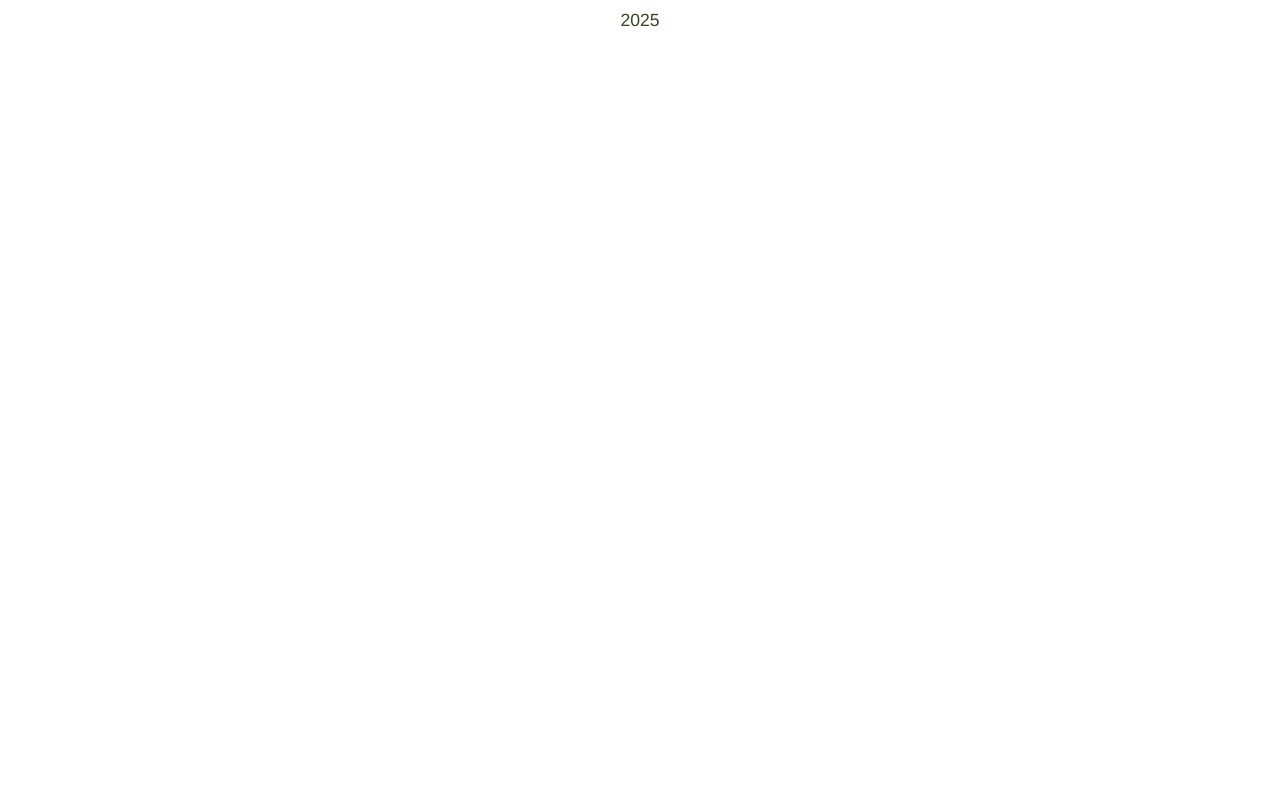
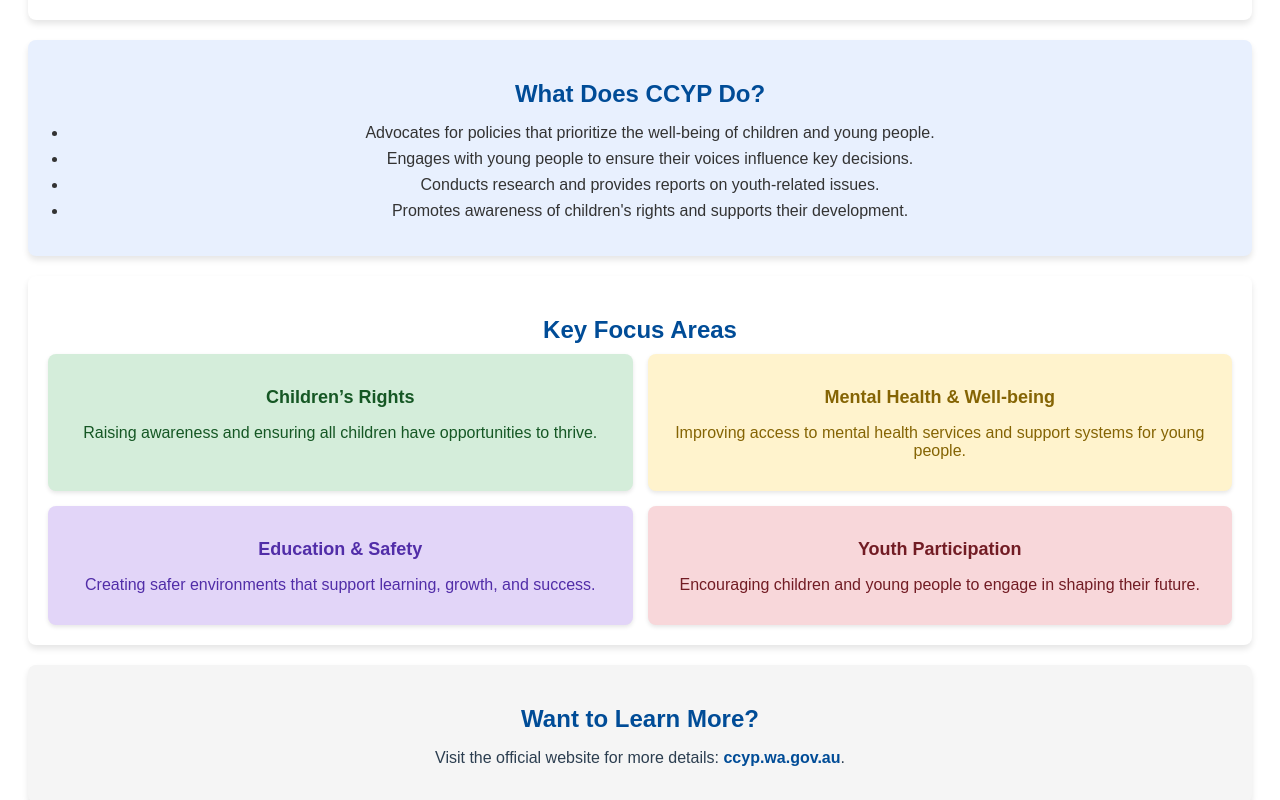
Before and after one commit to xuyiwei0812/CCYPArtCampaign, a Vue app: page /#/about/ccyp in a window 1280 px wide. Shown: the part 380-1180 px from the top of the page. Before the commit the page ends 800 px from the top, so only its background shows below. Built offline with nearby package versions, Linux system fonts and the light colour scheme; the HTML template or start-up script is replaced by a standard one.

Commit message:
Made aboutCCYP page

```diff
--- /dev/null
+++ b/src/components/aboutCCYP.vue
@@ -0,0 +1,183 @@
+<template>
+    <div class="container">
+        <!-- 介绍部分 -->
+        <section class="section">
+            <h2>Who is CCYP?</h2>
+            <p>
+                The <strong>Commissioner for Children and Young People (CCYP)</strong> is an independent organization in Western Australia
+                dedicated to advocating for the rights, well-being, and voices of children and young people. It ensures their needs
+                are heard and considered in policies and decision-making processes.
+            </p>
+        </section>
+
+        <!-- 主要工作内容 -->
+        <section class="section section-blue">
+            <h2>What Does CCYP Do?</h2>
+            <ul>
+                <li>Advocates for policies that prioritize the well-being of children and young people.</li>
+                <li>Engages with young people to ensure their voices influence key decisions.</li>
+                <li>Conducts research and provides reports on youth-related issues.</li>
+                <li>Promotes awareness of children's rights and supports their development.</li>
+            </ul>
+        </section>
+
+        <!-- 重点关注领域 -->
+        <section class="section">
+            <h2 class="center">Key Focus Areas</h2>
+            <div class="grid">
+                <div class="card card-green">
+                    <h3>Children’s Rights</h3>
+                    <p>Raising awareness and ensuring all children have opportunities to thrive.</p>
+                </div>
+                <div class="card card-yellow">
+                    <h3>Mental Health & Well-being</h3>
+                    <p>Improving access to mental health services and support systems for young people.</p>
+                </div>
+                <div class="card card-purple">
+                    <h3>Education & Safety</h3>
+                    <p>Creating safer environments that support learning, growth, and success.</p>
+                </div>
+                <div class="card card-red">
+                    <h3>Youth Participation</h3>
+                    <p>Encouraging children and young people to engage in shaping their future.</p>
+                </div>
+            </div>
+        </section>
+
+        <!-- 联系方式 -->
+        <section class="section section-gray center">
+            <h2>Want to Learn More?</h2>
+            <p>
+                Visit the official website for more details:
+                <a href="https://www.ccyp.wa.gov.au/" class="link">ccyp.wa.gov.au</a>.
+            </p>
+        </section>
+    </div>
+</template>
+
+<script>
+    export default {
+        name: "AboutCCYP",
+    };
+</script>
+
+<style scoped>
+    /* 全局容器 */
+    .container {
+        max-width: 1400px;
+        margin: 0 auto;
+        padding: 20px;
+        font-family: Arial, sans-serif;
+    }
+
+    /* 标题部分 */
+    .header {
+        text-align: center;
+        margin-bottom: 30px;
+    }
+
+    .header h1 {
+        font-size: 32px;
+        color: #004c97;
+    }
+
+    .header p {
+        font-size: 16px;
+        color: #666;
+    }
+
+    /* 通用部分样式 */
+    .section {
+        background: white;
+        padding: 20px;
+        margin-bottom: 20px;
+        border-radius: 8px;
+        box-shadow: 0px 4px 6px rgba(0, 0, 0, 0.1);
+    }
+
+    .section h2 {
+        font-size: 24px;
+        color: #004c97;
+        margin-bottom: 10px;
+    }
+
+    .section ul {
+        list-style-type: disc;
+        padding-left: 20px;
+        color: #333;
+    }
+
+    .section li {
+        margin-bottom: 8px;
+    }
+
+    /* 颜色背景 */
+    .section-blue {
+        background-color: #e8f0fe;
+    }
+
+    .section-gray {
+        background-color: #f5f5f5;
+    }
+
+    /* 重点关注领域 - 网格 */
+    .grid {
+        display: grid;
+        grid-template-columns: 1fr;
+        gap: 15px;
+    }
+
+    @media (min-width: 768px) {
+        .grid {
+            grid-template-columns: 1fr 1fr;
+        }
+    }
+
+    /* 卡片样式 */
+    .card {
+        padding: 15px;
+        border-radius: 8px;
+        box-shadow: 0px 2px 4px rgba(0, 0, 0, 0.1);
+    }
+
+    .card h3 {
+        font-size: 18px;
+        margin-bottom: 5px;
+    }
+
+    /* 重点关注领域 - 不同颜色的卡片 */
+    .card-green {
+        background-color: #d4edda;
+        color: #155724;
+    }
+
+    .card-yellow {
+        background-color: #fff3cd;
+        color: #856404;
+    }
+
+    .card-purple {
+        background-color: #e2d5f8;
+        color: #512da8;
+    }
+
+    .card-red {
+        background-color: #f8d7da;
+        color: #721c24;
+    }
+
+    /* 其他样式 */
+    .center {
+        text-align: center;
+    }
+
+    .link {
+        color: #004c97;
+        text-decoration: none;
+        font-weight: bold;
+    }
+
+    .link:hover {
+        text-decoration: underline;
+    }
+</style>
--- a/src/components/aboutPage.vue
+++ /dev/null
@@ -1,13 +0,0 @@
-<template>
-<div>1</div>
-</template>
-
-<script>
-    export default {
-        name: "aboutPage"
-    }
-</script>
-
-<style scoped>
-
-</style>
--- a/src/components/artworkPage.vue
+++ b/src/components/artworkPage.vue
@@ -8,7 +8,7 @@
                     <h3>{{ art.title }}</h3>
                     <p>By: {{ art.artist }}</p>
                     <p>Group: {{ art.group }}</p>
-                    <a :href="art.social_media_link" target="_blank" class="view-link">View Artwork Link</a>
+                    <a :href="art.social_media_link" target="_blank" class="view-link">Artwork Link</a>
                 </div>
             </div>
         </div>
--- a/src/components/mainPage.vue
+++ b/src/components/mainPage.vue
@@ -1,4 +1,5 @@
 <template>
+  <div class="main-page">
   <div class="main-content">
     <div class="hero">
       <img src="@/assets/banner.webp" alt="Art Campaign Banner" class="hero-image">
@@ -16,8 +17,37 @@
           to highlight differences between poverty and neglect through storytelling art.
           It aims to reduce poverty stigma, raise awareness, and engage young people
           in social justice discussions.
+        </p>
+        <p>
+          Understanding poverty is essential in distinguishing it from neglect.
+          Through this campaign, we aim to educate the public on the true nature of poverty—its causes,
+          challenges, and impacts—so that children and young people facing financial hardship are not
+          unfairly judged or mischaracterized.
+        </p>
+      </div>
+    </div>
+  </div>
 
-        </p>
+    <!-- 重点展示区域 -->
+    <div class="focus-section">
+      <h2 class="focus-title">Key Focus Areas</h2>
+      <div class="focus-container">
+        <div class="focus-box focus-green">
+          <h3>Empowerment</h3>
+          <p>Giving children and young people a voice through artistic expression.</p>
+        </div>
+        <div class="focus-box focus-yellow">
+          <h3>Awareness</h3>
+          <p>Educating the public on the realities of poverty and reducing stigma.</p>
+        </div>
+        <div class="focus-box focus-blue">
+          <h3>Inclusivity</h3>
+          <p>Ensuring participation from diverse backgrounds, including rural and metro areas.</p>
+        </div>
+        <div class="focus-box focus-red">
+          <h3>Community Engagement</h3>
+          <p>Encouraging collaboration between young people, artists, and advocacy groups.</p>
+        </div>
       </div>
     </div>
   </div>
@@ -76,7 +106,7 @@
     align-items: center;
     gap: 10px; /* 调整文字和 Logo 之间的间距 */
     margin-bottom: 5px; /* 确保与下面的内容有间距 */
-    margin-top: -180px; /* 主动上移整个部分 */
+    margin-top: -10px; /* 主动上移整个部分 */
   }
 
   /* CCYP Logo 调整 */
@@ -97,6 +127,63 @@
     color: #333;
   }
 
+  /* 重点展示区域 */
+  .focus-section {
+    width: 100%;
+    text-align: center;
+    margin-top: 50px;
+  }
+
+  .focus-title {
+    font-size: 28px;
+    color: #5C3B1E;
+    margin-bottom: 20px;
+  }
+
+  /* 横向色块容器 */
+  .focus-container {
+    display: flex;
+    justify-content: center;
+    gap: 15px;
+    flex-wrap: wrap;
+  }
+
+  /* 重点色块 */
+  .focus-box {
+    flex: 1;
+    min-width: 220px;
+    max-width: 297px;
+    padding: 20px;
+    border-radius: 10px;
+    text-align: center;
+    color: gray;
+    font-size: 18px;
+    font-weight: bold;
+    box-shadow: 0 4px 8px rgba(0, 0, 0, 0.15);
+  }
+
+  .focus-box h3 {
+    font-size: 22px;
+    margin-bottom: 8px;
+  }
+
+  /* 不同颜色的重点区域 */
+  .focus-green {
+    background-color: #d4edda; /* 绿色 */
+  }
+
+  .focus-yellow {
+    background-color: #fff3cd; /* 黄色 */
+  }
+
+  .focus-blue {
+    background-color: #e2d5f8; /* 蓝色 */
+  }
+
+  .focus-red {
+    background-color: #f8d7da; /* 红色 */
+  }
+
   /* 响应式适配（小屏幕改成上下布局） */
   @media (max-width: 768px) {
     .main-content {
@@ -112,7 +199,17 @@
 
     .campaign-info {
       padding-left: 0;
-      margin-top: 20px;
+      margin-top: 150px;
+    }
+
+    .focus-container {
+      flex-direction: column;
+      align-items: center;
+    }
+
+    .focus-box {
+      max-width: 100%;
+      width: 80%;
     }
   }
 </style>
--- a/src/router/index.js
+++ b/src/router/index.js
@@ -2,7 +2,7 @@
 import Router from 'vue-router';
 import mainPage from "@/components/mainPage";
 import artworkPage from "@/components/artworkPage";
-import aboutPage from "@/components/aboutPage";
+import aboutCCYP from "@/components/aboutCCYP";
 
 Vue.use(Router)
 
@@ -19,9 +19,9 @@
             component: artworkPage
         },
         {
-            path: '/aboutPage',
-            name: 'aboutPage',
-            component: aboutPage
+            path: '/about/ccyp',
+            name: 'aboutCCYP',
+            component: aboutCCYP
         },
     ]
 })
```
Also changed, not shown: 1 other file (tests, documents, lock files or other folders).
